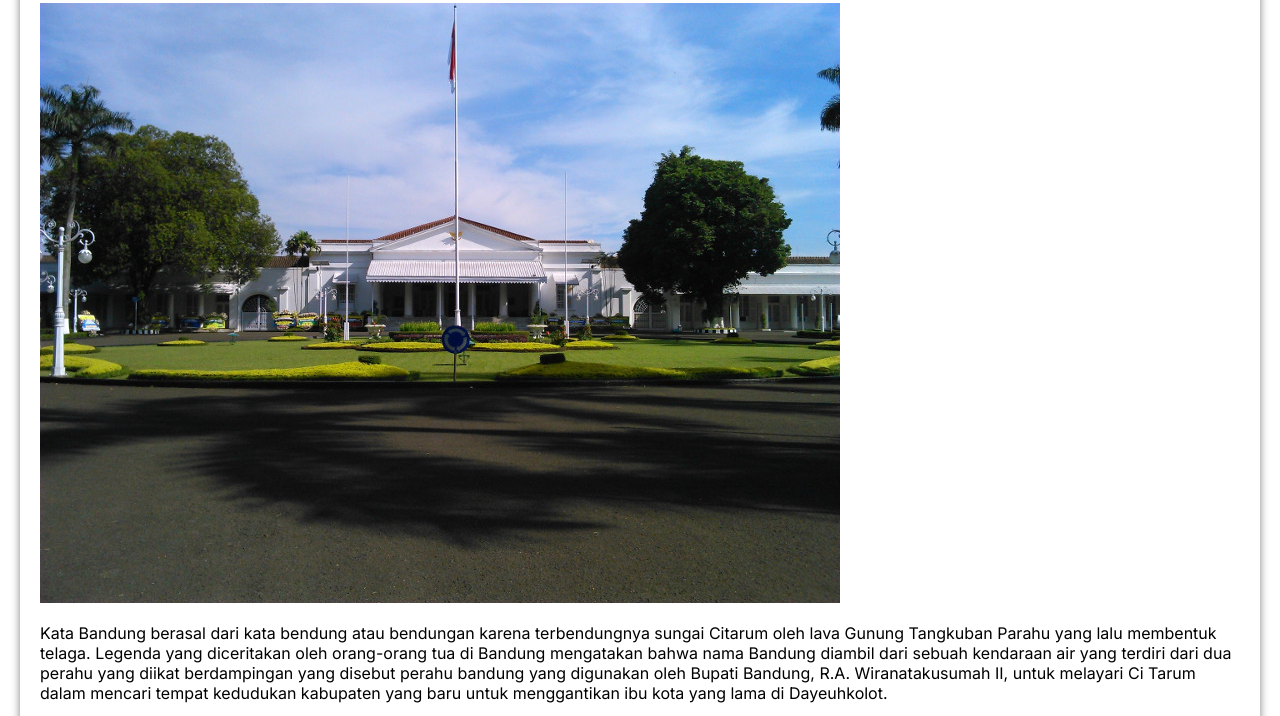
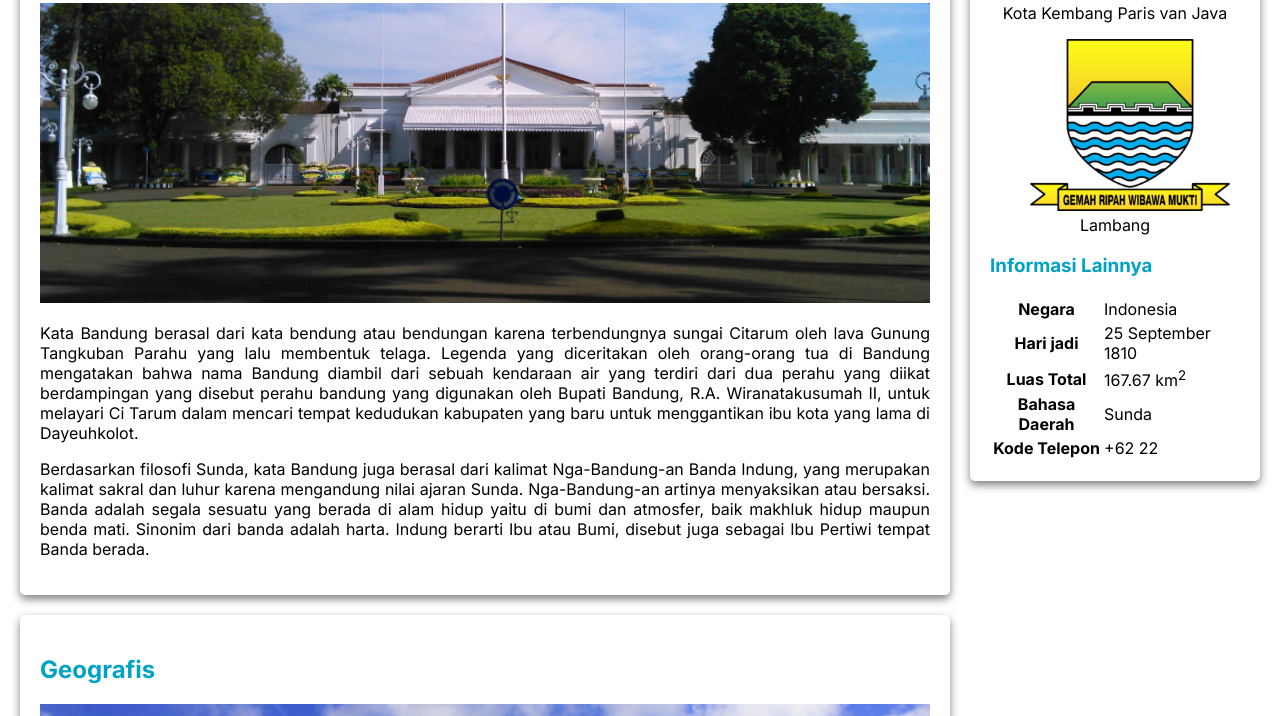
Before and after one commit to mhazhary/dicoding-fundamental-web, a plain HTML site: page index.html in a window 1280 px wide. Shown: the part 463-1179 px from the top of the page. Drawn offline with Linux system fonts and the light colour scheme.

Commit message:
Update commit

```diff
--- a/assets/styles/style.css
+++ b/assets/styles/style.css
@@ -1,4 +1,8 @@
 @import url("https://fonts.googleapis.com/css2?family=Inter:wght@400;700&display=swap");
+
+* {
+    box-sizing: border-box;
+}
 
 body {
     font-family: "Inter", sans-serif;
@@ -8,11 +12,16 @@ body {
 
 main {
     padding: 20px;
+    overflow: auto;
 }
 
 h2,
 h3 {
     color: #00a2c6;
+}
+
+header {
+    display: inline;
 }
 
 footer {
@@ -61,6 +70,8 @@ nav li {
 nav {
     background-color: #00a2c6;
     padding: 5px;
+    position: sticky;
+    top: 0;
 }
 
 nav a {
@@ -73,3 +84,23 @@ nav a {
 nav a:hover {
     text-shadow: 1px 1px 2px rgba(0, 0, 0, 0.5);
 }
+
+#content {
+    float: left;
+    width: 75%;
+    text-align: justify;
+}
+
+aside {
+    float: right;
+    width: 25%;
+    padding-left: 20px;
+}
+
+@media screen and (max-width: 1000px) {
+    #content,
+    aside {
+        width: 100%;
+        padding: 0;
+    }
+}
--- a/index.html
+++ b/index.html
@@ -2,6 +2,7 @@
 <head>
     <title>Bandung HTML</title>
     <link rel="stylesheet" href="assets/styles/style.css" />
+    <meta name="viewport" content="width=device-width, initial-scale=1" />
 </head>
 <body>
     <header>
@@ -24,7 +25,11 @@
         <div id="content">
             <article id="sejarah" class="card">
                 <h2>Sejarah</h2>
-                <img src="assets/image/history.jpg" alt="sejarah" />
+                <img
+                    src="assets/image/history.jpg"
+                    alt="sejarah"
+                    class="featured-image"
+                />
                 <p>
                     Kata Bandung berasal dari kata bendung atau bendungan karena
                     terbendungnya sungai Citarum oleh lava Gunung Tangkuban
```
